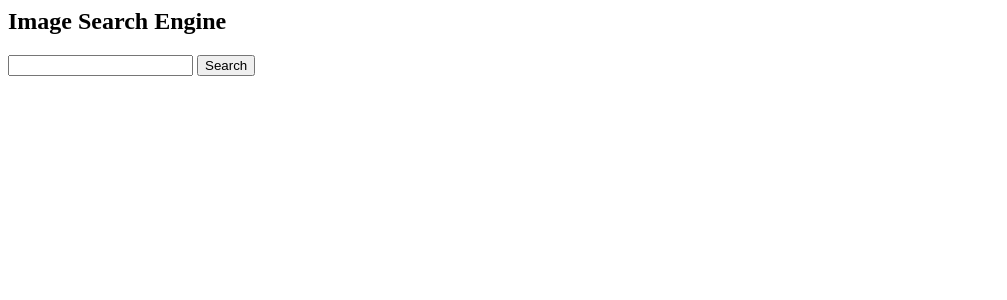
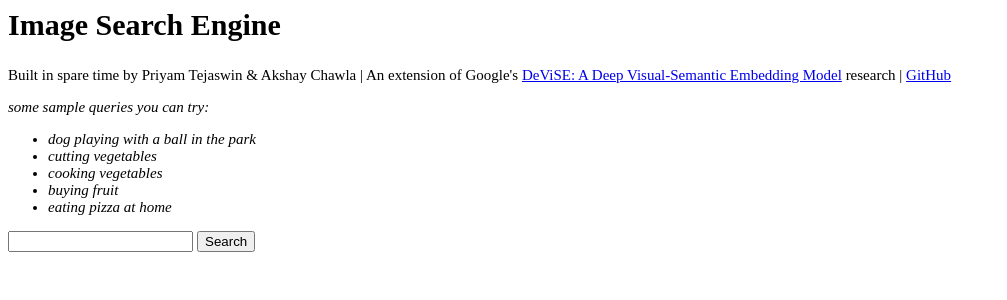
Before and after one commit to priyamtejaswin/devise-keras, a Flask app: page / in a window 1280 px wide. Shown: the top 300 px of the page, without its empty margins (0-1007 px from the left). Run offline with Flask 2, Linux system fonts and the light colour scheme; parts of the project's set-up code (start-up, migrations or seed data) failed here and were passed over.

Commit message:
more information on webpage; link to code; link to original paper; sample queries

```diff
--- a/templates/index.html
+++ b/templates/index.html
@@ -21,6 +21,19 @@
             color: red
         }
 
+        h2 {
+            font-size: 30px;
+        }
+
+        .sample_queries {
+            font-style: italic;
+            font-size: 15px;
+        }
+
+        #byline {
+            font-size: 15px;
+        }
+
 
 
     </style>
@@ -31,6 +44,21 @@
     <!-- Search query -->
 
     <h2>Image Search Engine</h2>
+    <div>
+
+        <p id="byline">Built in spare time by Priyam Tejaswin & Akshay Chawla | An extension of Google's <a href="https://research.google.com/pubs/pub41869.html">DeViSE: A Deep Visual-Semantic Embedding Model</a> research | <a href="https://github.com/priyamtejaswin/devise-keras">GitHub</a> </p>
+
+        <p class="sample_queries">some sample queries you can try:</p>
+        <ul class="sample_queries">
+            <li>dog playing with a ball in the park</li>
+            <li>cutting vegetables</li>
+            <li>cooking vegetables</li>
+            <li>buying fruit</li>
+            <li>eating pizza at home</li>
+        </ul>
+
+    </div>
+
     <div id="Search_Query">
     <input type="text" name="query" id="myquery">
     <button type="button" id="search_button">Search</button>
```
